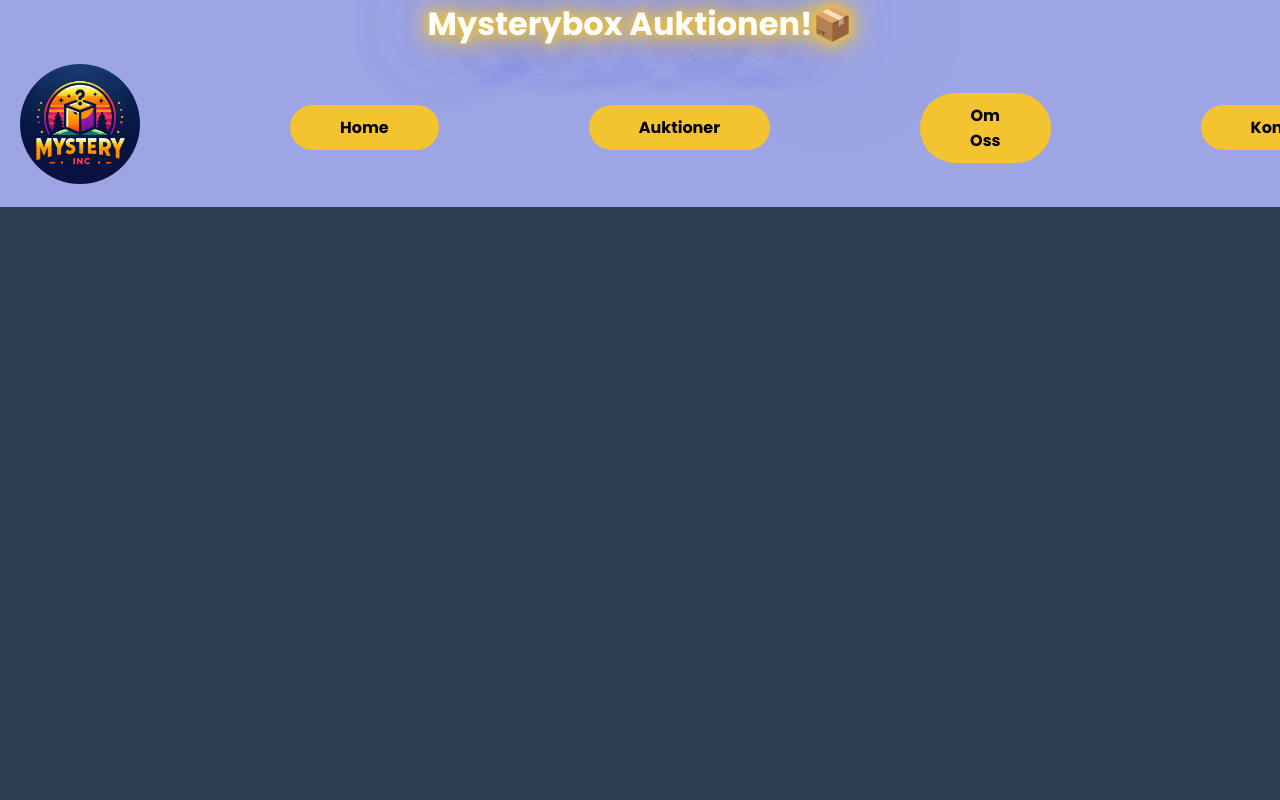
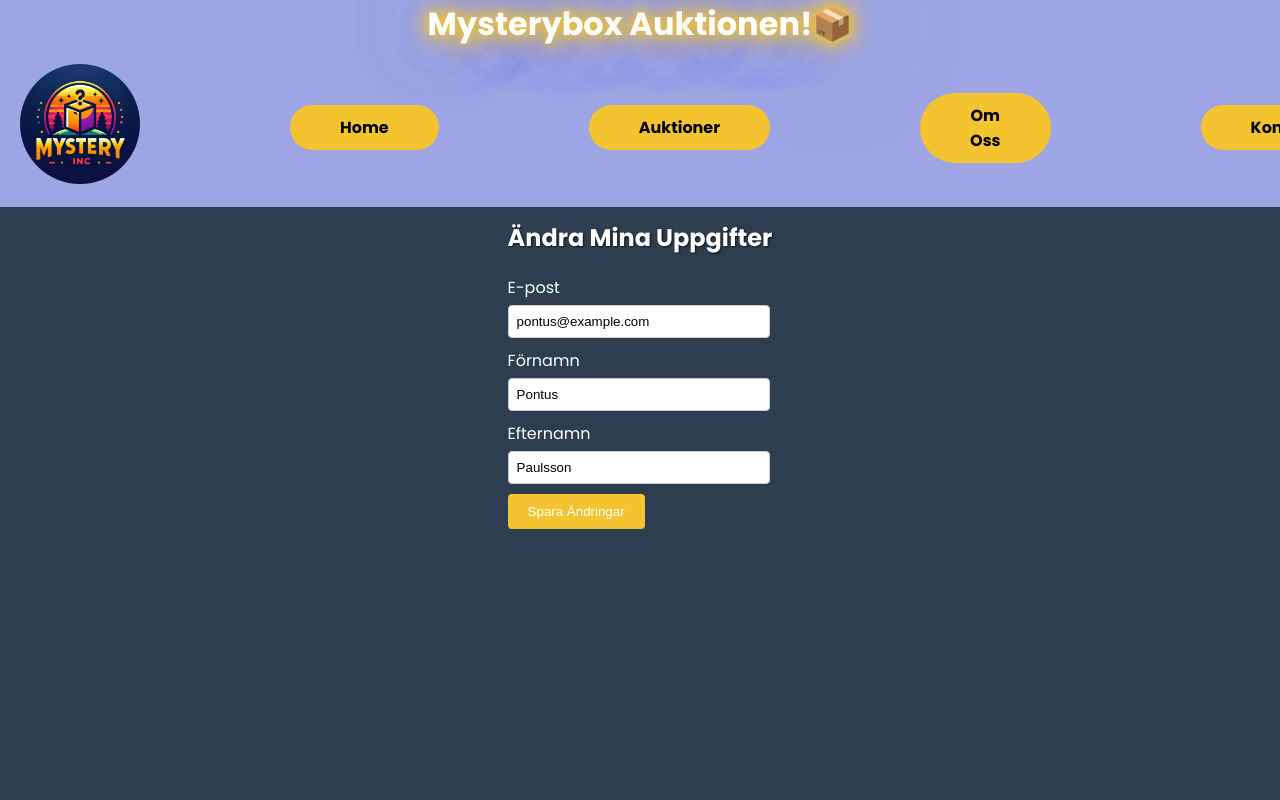
Before and after one commit to MarcusT96/MysteryIncAuctions, a React (Vite) app: page /profile in a window 1280 px wide. Shown: the top 800 px of the page. Built offline with nearby package versions, Linux system fonts and the light colour scheme.

Commit message:
added a profile page

```diff
--- a/package.json
+++ b/package.json
@@ -16,6 +16,7 @@
     "react-router-dom": "^6.22.1",
     "react-slick": "^0.30.2",
     "react-slideshow-image": "^4.3.0",
+    "slick": "^1.12.2",
     "slick-carousel": "^1.8.1"
   },
   "devDependencies": {
--- a/src/assets/users.json
+++ b/src/assets/users.json
@@ -1,8 +1,16 @@
 [
   {
+    "id": 1,
     "email": "pontus@example.com",
     "password": "hej123",
     "firstName": "Pontus",
-    "lastName": "Paulsson"
+    "lastName": "Paulsson",
+    "address": "Gatan 123",
+    "city": "Staden",
+    "zipCode": "123 45",
+    "country": "Landet",
+    "phone": "070-123 45 67",
+    "emailNotifications": true,
+    "shareDataWithThirdParties": false
   }
 ]
--- a/src/components/OurRouter.jsx
+++ b/src/components/OurRouter.jsx
@@ -13,6 +13,7 @@ import SiteMapPage from "../pages/SiteMapPage.jsx"
 import LogIn from "../pages/LogIn.jsx"
 import Navbar from "../Navbar.jsx"
 import Footer from "../Footer.jsx"
+import ProfilePage from "../pages/ProfilePage.jsx"
 
 function OurRouter() {
 
@@ -32,6 +33,7 @@ function OurRouter() {
         <Route path="/legal/privacy" element={<IntegrityPage />}></Route>
         <Route path="/sitemap" element={<SiteMapPage />}></Route>
         <Route path="/login" element={<LogIn />}></Route>
+        <Route path="/profile" element={<ProfilePage />}></Route>
       </Routes>
       <Footer />
     </BrowserRouter>
--- /dev/null
+++ b/src/pages/ProfilePage.jsx
@@ -0,0 +1,95 @@
+import React, { useState, useEffect } from 'react';
+import '../style/profilePage.css';
+import userData from '../assets/users.json'
+
+function ProfilePage() {
+  const [userInfo, setUserInfo] = useState({
+    email: '',
+    firstName: '',
+    lastName: '',
+  });
+  const [activeSection, setActiveSection] = useState('profile'); // Lägg till detta om du vill ha en sektionsväxlare
+
+  useEffect(() => {
+    // Antag att vi bara använder den första användaren från vår JSON-fil
+    const user = userData[0];
+    setUserInfo({
+      email: user.email,
+      firstName: user.firstName,
+      lastName: user.lastName,
+    });
+  }, []);
+
+  const handleInputChange = (e) => {
+    const { name, value } = e.target;
+    const newValue = name === "emailNotifications" || name === "shareDataWithThirdParties" ? e.target.checked : value;
+    setUserInfo(prevState => ({
+      ...prevState,
+      [name]: newValue,
+    }));
+  };
+
+  const handleSubmit = (e) => {
+    e.preventDefault();
+    console.log('Updated user info:', userInfo);
+    // Här skulle du lägga till logik för att spara uppdateringen till din JSON-fil eller en backend server.
+  };
+
+  return (
+    <div className="profile-page-container">
+      {/* Navigationsknappar och visning baserat på activeSection */}
+
+      {activeSection === 'profile' && (
+        <form onSubmit={handleSubmit} className="profile-page-form">
+          <h2>Ändra Mina Uppgifter</h2>
+          <div className="profile-page-form-group">
+            <label>E-post</label>
+            <input
+              type="email"
+              name="email"
+              value={userInfo.email}
+              onChange={handleInputChange}
+            />
+          </div>
+          <div className="profile-page-form-group">
+            <label>Förnamn</label>
+            <input
+              type="text"
+              name="firstName"
+              value={userInfo.firstName}
+              onChange={handleInputChange}
+            />
+          </div>
+          <div className="profile-page-form-group">
+            <label>Efternamn</label>
+            <input
+              type="text"
+              name="lastName"
+              value={userInfo.lastName}
+              onChange={handleInputChange}
+            />
+          </div>
+          <button type="submit" className="profile-page-button">Spara Ändringar</button>
+        </form>
+      )}
+
+      {activeSection === 'payment' && (
+        <div>
+          <h2>Betalningsalternativ</h2>
+          <p>Här kan du hantera dina betalningsalternativ.</p>
+          {/* Framtida funktionalitet för betalningshantering */}
+        </div>
+      )}
+
+      {activeSection === 'reviews' && (
+        <div>
+          <h2>Omdömen</h2>
+          <p>Här kan du se och hantera dina omdömen.</p>
+          {/* Framtida funktionalitet för omdömehantering */}
+        </div>
+      )}
+    </div>
+  );
+}
+
+export default ProfilePage;
--- /dev/null
+++ b/src/style/profilePage.css
@@ -0,0 +1,20 @@
+.profile-page-container {
+  display: flex;
+  flex-direction: column;
+  align-items: center;
+  padding: 20px;
+}
+
+.profile-page-navigation {
+  margin-bottom: 20px;
+}
+
+.profile-page-button {
+  margin-right: 10px;
+  margin-bottom: 10px;
+}
+
+.profile-page-content {
+  width: 100%;
+  max-width: 400px;
+}
```
Also changed, not shown: 1 other file (tests, documents, lock files or other folders).
